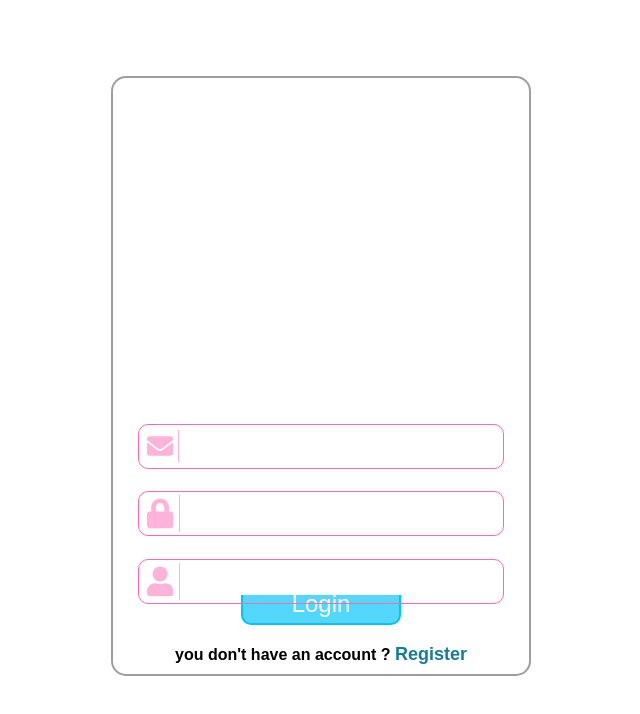
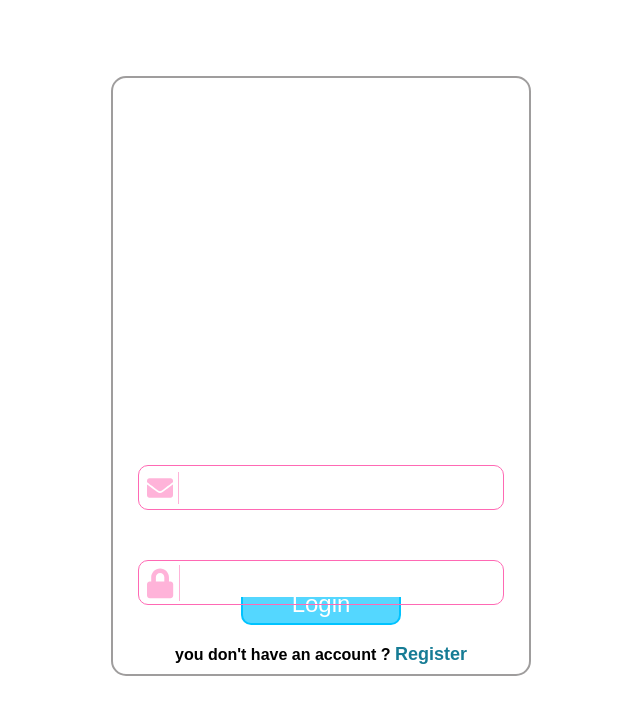
Before and after one commit to BHC-03/Grouprize-FrontEnd, a React (Create React App) app: page /mainpage in a window 1280 px wide. Shown: the top 714 px of the page, without its empty margins (319-959 px from the left). Built offline with nearby package versions, Linux system fonts and the light colour scheme.

Commit message:
added a new custom hook

```diff
--- /dev/null
+++ b/src/components/Test/useForm.js
@@ -0,0 +1,28 @@
+import {useState,useEffect} from 'react';
+
+const useForm = (atom)=>{
+    const [errors,setErrors] = useState({
+        name:'',
+        email:'',
+        password:''
+    });
+    useEffect(()=>{
+        if(!atom.email){
+            setErrors(olderrors=>({...olderrors,email:'email is required'}))
+        }else if(!(/^\w+([\.-]?\w+)*@\w+([\.-]?\w+)*(\.\w{2,3})+$/.test(atom.email))){
+            setErrors(olderrors=>({...olderrors,email:'email is Invalid'}))
+        }else if(/^\w+([\.-]?\w+)*@\w+([\.-]?\w+)*(\.\w{2,3})+$/.test(atom.email)){
+            setErrors(olderrors=>({...olderrors,email:''}))
+        }
+
+        if(!atom.password){
+            setErrors(olderrors=>({...olderrors,password:'password is required'}))
+        }else if(atom.password){
+            setErrors(olderrors=>({...olderrors,password:''}))
+        }
+    },[atom])
+
+    return(errors)
+}
+
+export default useForm;
--- a/src/components/login.js
+++ b/src/components/login.js
@@ -1,16 +1,21 @@
-import React from "react";
+import React , {useState} from "react";
 import { FontAwesomeIcon } from "@fortawesome/react-fontawesome";
 import { faEnvelope,faLock,faUser} from "@fortawesome/free-solid-svg-icons";
 import { Link } from "react-router-dom";
 import axios from "axios";
 import {userInfoAtom,gettingUserinfoAtom} from '../RecoilStuff/index';
 import { useSetRecoilState,useRecoilState } from "recoil";
-
+import useForm from "./Test/useForm";
 
 function LoginForm(){
     const [userInfo,setUserInfo] = useRecoilState(gettingUserinfoAtom);
     const setSignedUserInfo = useSetRecoilState(userInfoAtom);
+    const errors = useForm(userInfo);
+    const [isGood,setIsGood] = useState(true);
     function loginSubmitHandler(){
+        if(errors){
+            return setIsGood(false);
+        }
         axios.post('http://127.0.0.1:8000/users/login/',
         {
             email:userInfo.email,
@@ -18,6 +23,7 @@ function LoginForm(){
             name:userInfo.username
         }).then(
             data=>{
+
                 setSignedUserInfo(data.data);
                 window.sessionStorage.setItem('userInfo',JSON.stringify(data.data))
             }
@@ -34,19 +40,24 @@ function LoginForm(){
     }
     return (
         <div className="loginForm">
-           <div className="registerInputContainer">
+           <div className="loginInputsContainer">
                     <div className="textInputContainer">
                         <FontAwesomeIcon icon={faEnvelope} className="inputIcon emailIcon" />
                         <input type="text" value={userInfo.email} onChange={emailHandler} className="textInput emailInput" />
+
                     </div>
+                    {!isGood && errors.email && (
+                            <p className="errorMessage">{errors.email}</p>
+                        )}
                     <div className="textInputContainer">
                         <FontAwesomeIcon icon={faLock} className="inputIcon passwordIcon" />
                         <input value={userInfo.password} onChange={passwordHandler} type="password" className="textInput passwordInput"/>
+
                     </div>
-                    <div className="textInputContainer">
-                        <FontAwesomeIcon icon={faUser} className="inputIcon usernameIcon" />
-                        <input  value={userInfo.username} onChange={usernameHandler} type="text"className="textInput usernameInput" />
-                    </div>
+                    {!isGood && errors.password && (
+                            <p className="errorMessage">{errors.password}</p>
+                        )}
+
                 </div>
             <Link to={'/mainpage/membership'}><p onClick={loginSubmitHandler} className="button loginSubmit">
                 Login
--- a/src/styling/index.css
+++ b/src/styling/index.css
@@ -213,8 +213,8 @@ body {
   font-size: 18px;
 }
 .loginInputsContainer {
-  height: 130px;
-  top: 59%;
+  height: 140px;
+  top: 65%;
 }
 .registerBackButton {
   position: fixed;
@@ -594,3 +594,9 @@ body {
 .mainPageIcon.active {
   color: #00c3ff;
 }
+.errorMessage {
+  color: rgb(235, 66, 66);
+  font-family: sans-serif;
+  font-size: 1.2rem;
+  /* text-shadow: 1px 1px 2px rgb(252, 109, 109); */
+}
```
